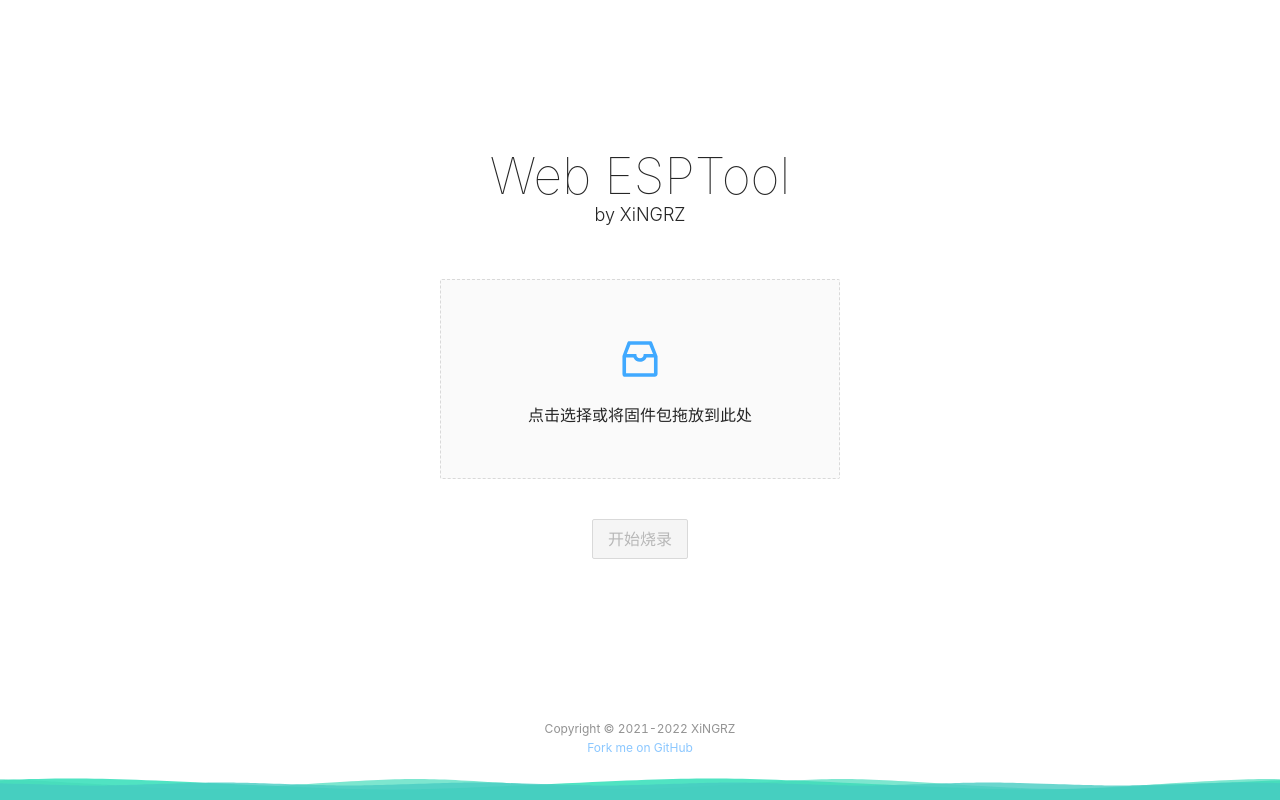
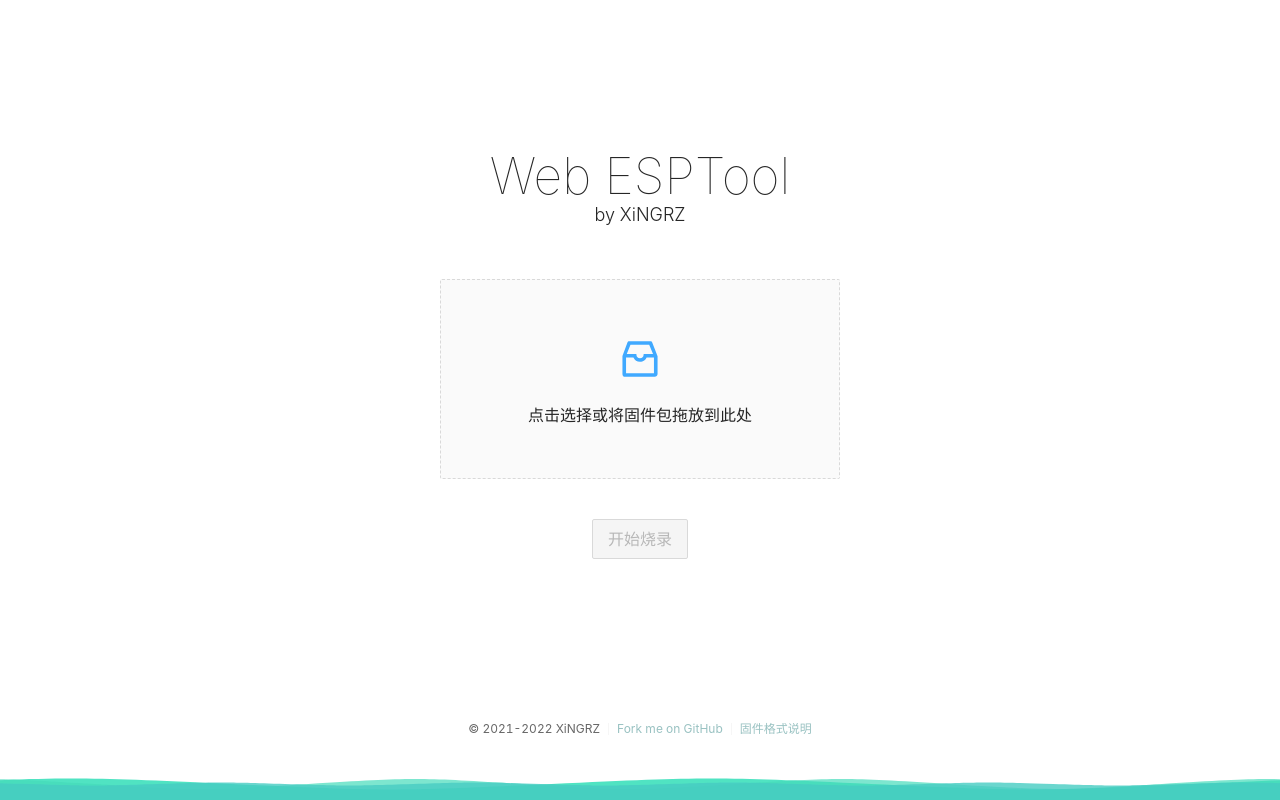
Before and after one commit to xingrz/web-esptool, a Vue app: page / in a window 1280 px wide. Built offline with nearby package versions, Linux system fonts and the light colour scheme.

Commit message:
web: Adjust footer

```diff
--- a/src/App.vue
+++ b/src/App.vue
@@ -21,11 +21,12 @@
         @click="start">开始烧录</a-button>
     </div>
   </div>
-  <div :class="$style.footer">
-    <div>Copyright © 2021-2022 XiNGRZ</div>
-    <div>
-      <a href="https://github.com/xingrz/web-esptool">Fork me on GitHub</a>
-    </div>
+  <div :class="{ [$style.footer]: true, [$style.inverted]: (progress || 0) > 10 }">
+    <span>© 2021-2022 XiNGRZ</span>
+    <a-divider type="vertical" />
+    <a href="https://github.com/xingrz/web-esptool">Fork me on GitHub</a>
+    <a-divider type="vertical" />
+    <a href="https://github.com/xingrz/web-esptool/wiki">固件格式说明</a>
   </div>
 </template>
 
@@ -190,8 +191,27 @@ async function start(): Promise<void> {
 }
 
 .footer {
-  opacity: 0.5;
+  opacity: 0.6;
   font-size: 12px;
   text-align: center;
+
+  color: #000;
+  transition: color 500ms;
+
+  a {
+    color: #599;
+
+    &:hover {
+      text-decoration: underline;
+    }
+  }
+
+  &.inverted {
+    color: #FFF;
+
+    a {
+      color: #FFD;
+    }
+  }
 }
 </style>
```
